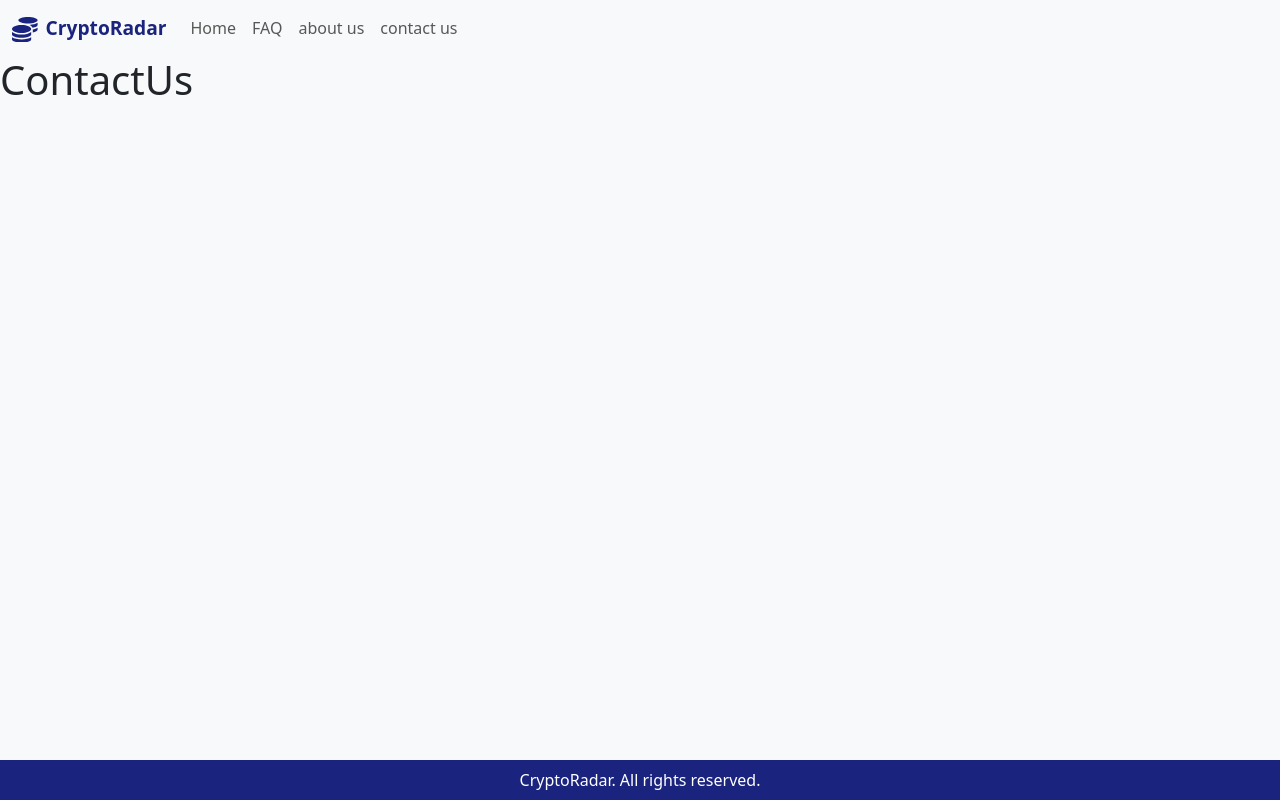
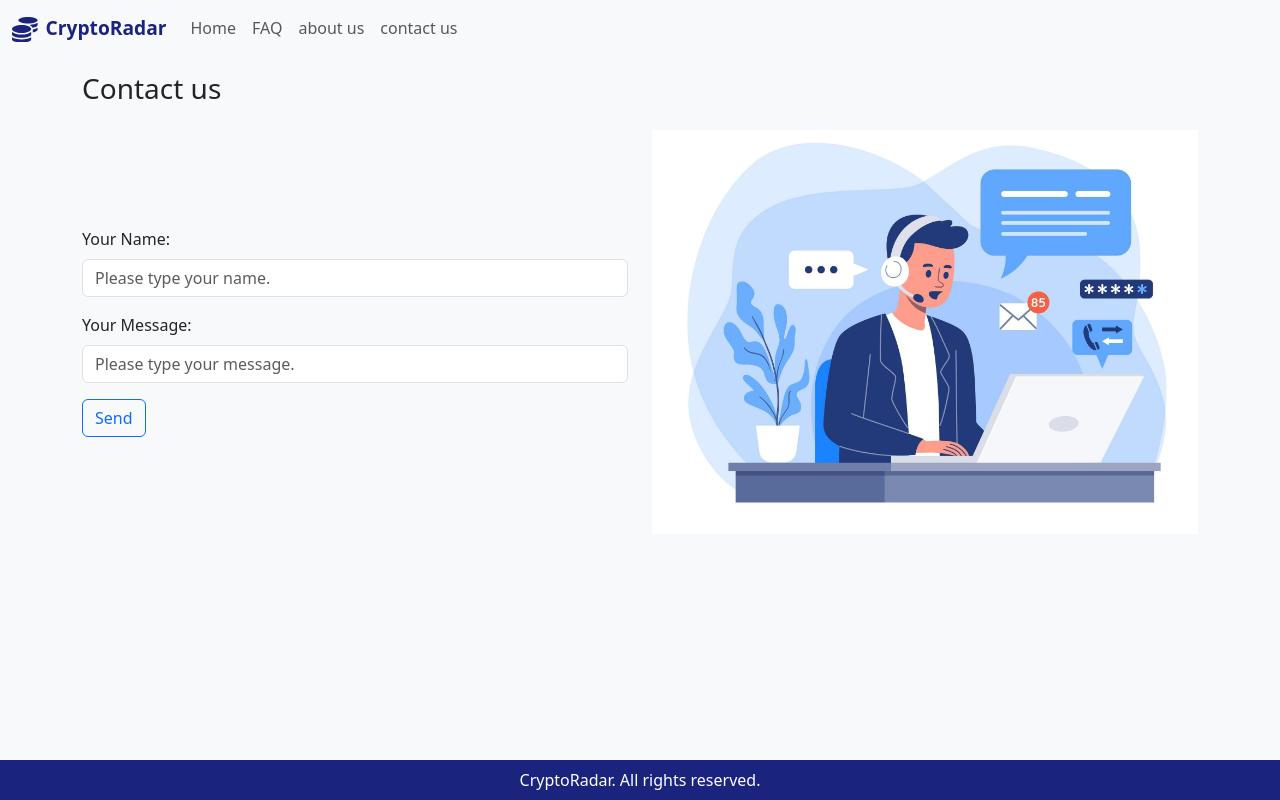
Before and after one commit to Outdir2hub/CryptoRadar, a React (Create React App) app: page /contact-us in a window 1280 px wide. Built offline with nearby package versions, Linux system fonts and the light colour scheme.

Commit message:
V FD 2-8 : contact-us page

```diff
--- a/src/pages/ContactUs.page.jsx
+++ b/src/pages/ContactUs.page.jsx
@@ -1,9 +1,30 @@
 import React from "react";
+import contactImg from '../assets/images/contact-us.jpg'
 
 const ContactUsPage = () => {
     return (
-        <div>
-            <h1>ContactUs</h1>
+        <div className="container">
+            <div className="row">
+                <div className="col-12 pt-3 rounded">
+                    <h3>Contact us</h3>
+                </div>
+            </div>
+            <div className="row align-items-center">
+                <div className="col-md-6 pt-3">
+                    <div className="mb-3">
+                        <label className="form-label">Your Name:</label>
+                        <input type="text" className="form-control" placeholder="Please type your name." />
+                    </div>
+                    <div className="mb-3">
+                        <label className="form-label">Your Message:</label>
+                        <input type="text" className="form-control" placeholder="Please type your message." />
+                    </div>
+                    <button className="btn btn-outline-primary ml-2">Send</button>
+                </div>
+                <div className="col-md-6 text-center pt-3">
+                    <img className="img-fluid" src={contactImg} alt="contact-us" />
+                </div>
+            </div>
         </div>
     );
 };
```
Also changed, not shown: src/assets/images/contact-us.jpg (added).
